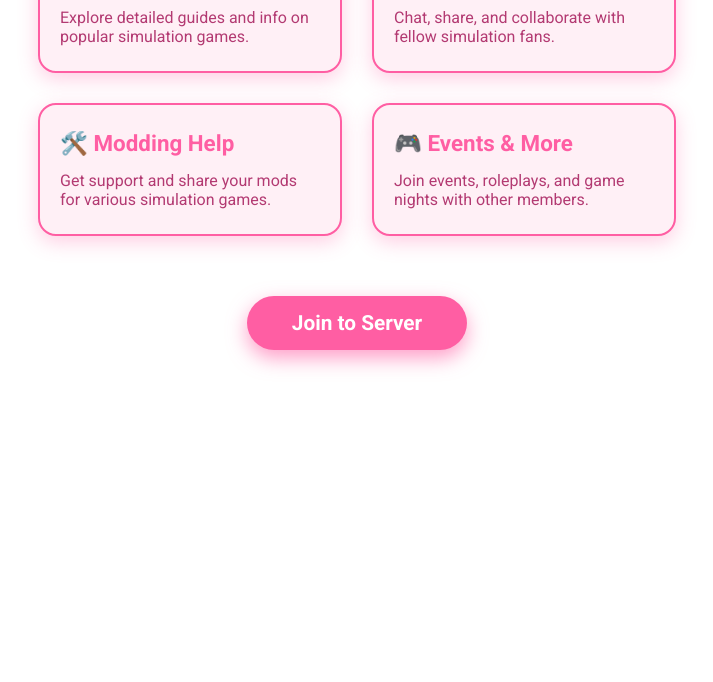
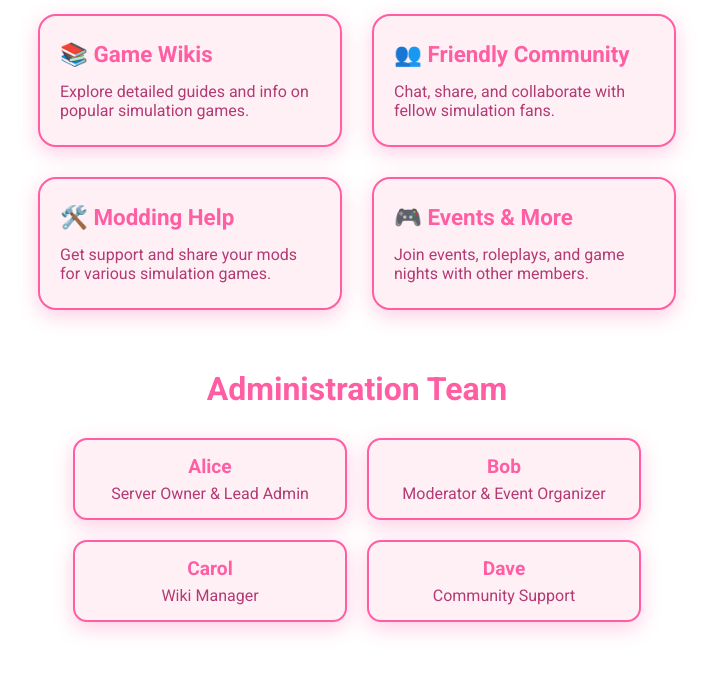
Before and after one commit to Stimelele/simwiki, a plain HTML site: page index.html in a window 1280 px wide. Shown: the part 567-1249 px from the top of the page, without its empty margins (283-996 px from the left). Before the commit the page ends 967 px from the top, so only its background shows below. Drawn offline with Linux system fonts and the light colour scheme.

Commit message:
Update index.html

```diff
--- a/index.html
+++ b/index.html
@@ -49,7 +49,7 @@
   }
   .intro-text {
     max-width: 700px;
-    margin: 0 auto 50px;
+    margin: 0 auto 30px;
     font-size: 1.1rem;
     color: #666;
     background: #fff0f6;
@@ -109,11 +109,45 @@
     text-decoration: none;
     box-shadow: 0 8px 20px rgba(255, 94, 163, 0.6);
     transition: background 0.3s ease, box-shadow 0.3s ease;
-    margin-bottom: 50px;
+    margin-bottom: 40px;
   }
   .join-button:hover {
     background: #e94c8b;
     box-shadow: 0 12px 30px rgba(233, 76, 139, 0.8);
+  }
+
+  /* Administracja */
+  .admin-list {
+    max-width: 700px;
+    margin: 0 auto 60px;
+    padding: 0;
+    list-style: none;
+    display: flex;
+    gap: 20px;
+    flex-wrap: wrap;
+    justify-content: center;
+  }
+  .admin-list li {
+    background: #fff0f6;
+    border: 2px solid #ff5ea3;
+    border-radius: 14px;
+    padding: 15px 25px;
+    box-shadow: 0 6px 20px rgba(255, 94, 163, 0.3);
+    width: 220px;
+    color: #b33a72;
+    font-weight: 500;
+    transition: transform 0.3s ease;
+  }
+  .admin-list li:hover {
+    transform: translateY(-6px);
+    box-shadow: 0 12px 30px rgba(255, 94, 163, 0.5);
+  }
+  .admin-list li strong {
+    display: block;
+    font-weight: 700;
+    font-size: 1.2rem;
+    color: #ff5ea3;
+    margin-bottom: 6px;
   }
 
   /* Animacje */
@@ -137,6 +171,10 @@
 A place to explore simulation games, collaborate on wikis, and join a friendly community
 </div>
 
+<a href="https://discord.gg/nKvw8Y8HpP" target="_blank" rel="noopener noreferrer" class="join-button">
+  Join to Server
+</a>
+
 <div class="section-title">What You'll Find</div>
 
 <div class="cards">
@@ -158,9 +196,13 @@ A place to explore simulation games, collaborate on wikis, and join a friendly c
   </div>
 </div>
 
-<a href="https://discord.gg/nKvw8Y8HpP" target="_blank" rel="noopener noreferrer" class="join-button">
-  Join to Server
-</a>
+<div class="section-title">Administration Team</div>
+<ul class="admin-list">
+  <li><strong>Alice</strong> Server Owner & Lead Admin</li>
+  <li><strong>Bob</strong> Moderator & Event Organizer</li>
+  <li><strong>Carol</strong> Wiki Manager</li>
+  <li><strong>Dave</strong> Community Support</li>
+</ul>
 
 </body>
 </html>
```
